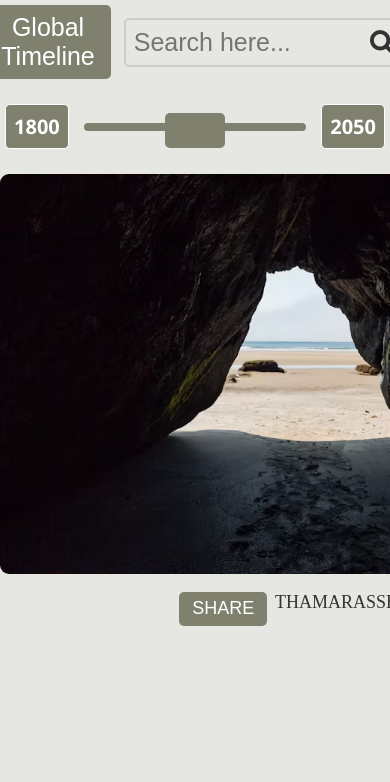
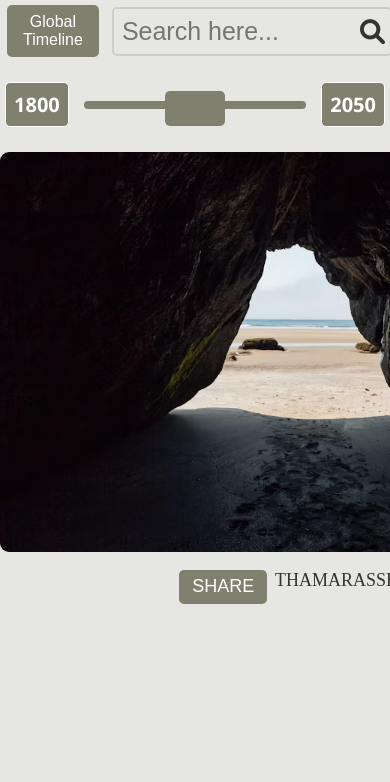
Before and after one commit to nihalaa-pp/common_history, a plain HTML site: page index.html in a window 390 px wide. Shown: the part 62-844 px from the top of the page. Drawn offline with Linux system fonts and the light colour scheme.

Commit message:
Your commit message here

```diff
--- a/styles.css
+++ b/styles.css
@@ -303,7 +303,8 @@ input[type="text"]:focus {
 
   #timelineBtn {
     padding: 8px 16px; /* Reduced */
-    margin-left: -43px; /* Reduced */
+    margin-left: -23px; /* Reduced */
+    font-size: medium;
   }
 
   .gallery {
```
